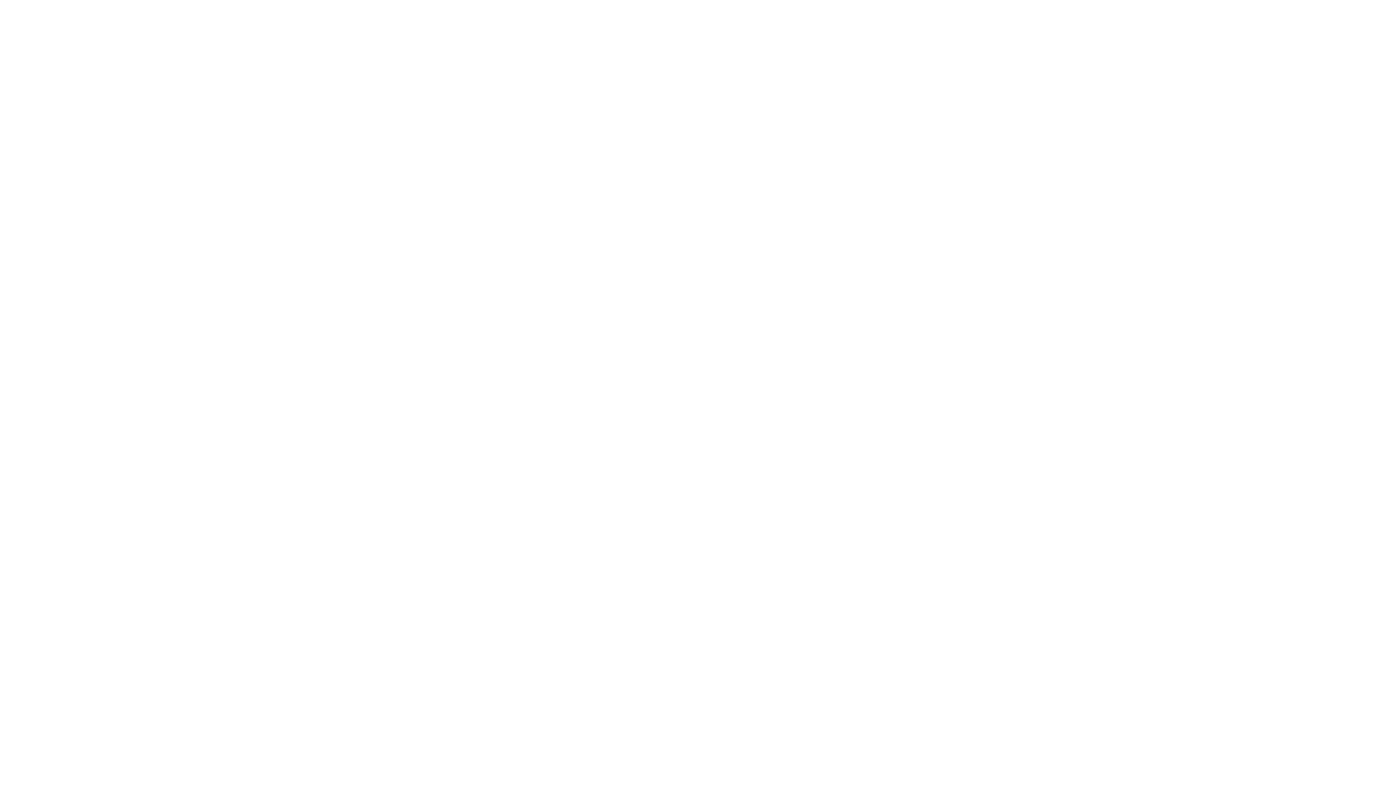
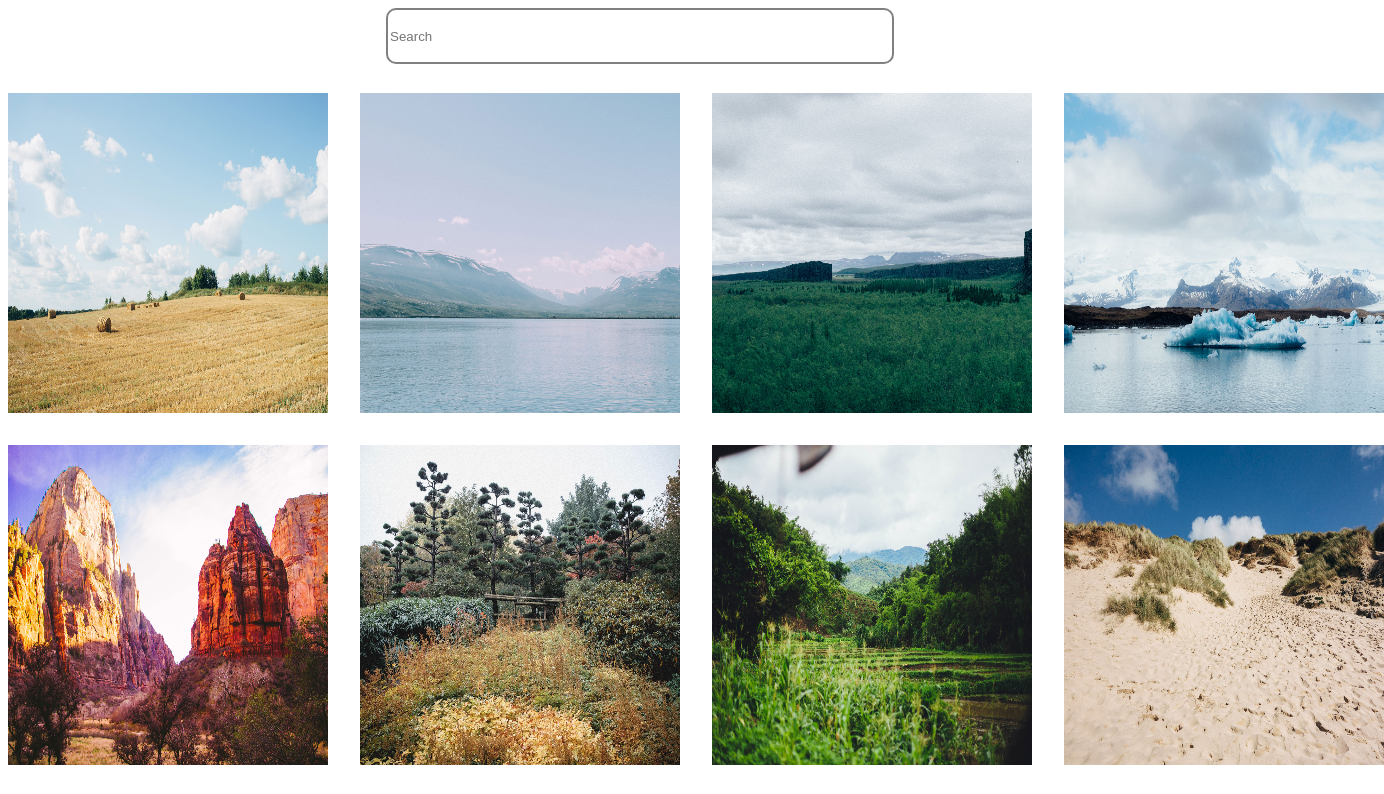
Before and after one commit to rosswilliamsdev/Gallery, a plain HTML site: page index.html in a window 1280 px wide. Shown: the top 794 px of the page, 1384 px wide, since content can reach past the window. Drawn offline with Linux system fonts and the light colour scheme.

Commit message:
Photo grid set

```diff
--- a/css/styles.css
+++ b/css/styles.css
@@ -0,0 +1,26 @@
+header {
+    display: flex;
+    justify-content: center;
+}
+
+.searchbar {
+    width: 500px;
+    height: 50px;
+    border: 2px solid grey;
+    border-radius: 10px;
+    margin-bottom: 2.2em;
+}
+
+.container {
+    display: grid;
+    place-items: center;
+    grid-template-columns: repeat(4, 1fr);
+    grid-template-rows: repeat(3, 1fr);
+    gap: 2em;
+}
+
+img {
+    width: 20rem;
+    height: 20rem;
+    margin: 0;
+}
--- a/index.html
+++ b/index.html
@@ -8,6 +8,25 @@
     <link rel="stylesheet" href="./css/styles.css">
   </head>
   <body>
+    <header>
+      <input type="text" placeholder="Search" class="searchbar">
+    </header>
+    <section class="container">
+      <img src="./photos/01.jpg">
+      <img src="./photos/02.jpg">
+      <img src="./photos/03.jpg">
+      <img src="./photos/04.jpg">
+      <img src="./photos/05.jpg">
+      <img src="./photos/06.jpg">
+      <img src="./photos/07.jpg">
+      <img src="./photos/08.jpg">
+      <img src="./photos/09.jpg">
+      <img src="./photos/10.jpg">
+      <img src="./photos/11.jpg">
+      <img src="./photos/12.jpg">
+    </section>
+
+
 	<script src="./JS/searchFilter.js"></script>
   </body>
 </html>
```
